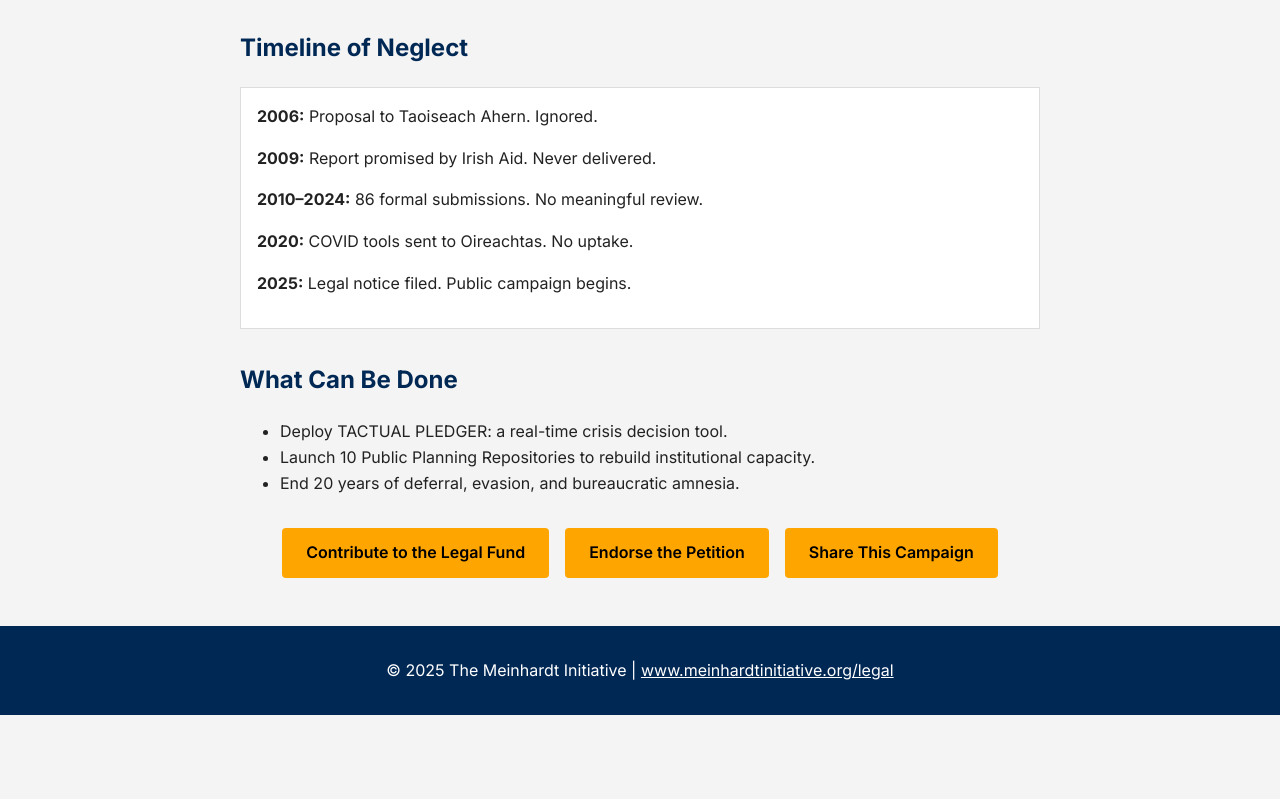
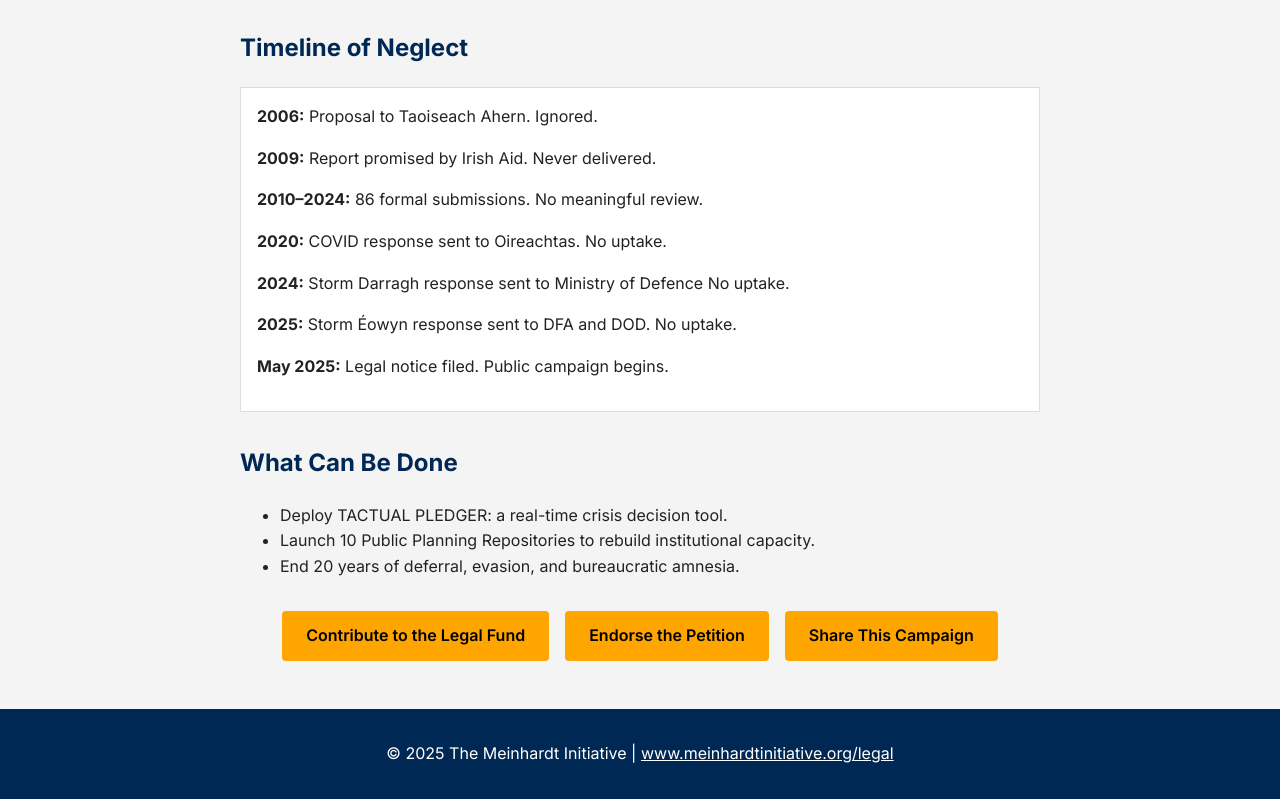
Before and after one commit to dr-wojak/meinhardt-initiative-public-flyer, a plain HTML site: page index.html in a window 1280 px wide. Shown: the part 815-1614 px from the top of the page. Before the commit the page ends 1530 px from the top, so only its background shows below. Drawn offline with Linux system fonts and the light colour scheme.

Commit message:
re-wording

```diff
--- a/index.html
+++ b/index.html
@@ -105,8 +105,10 @@
       <div class="timeline-item"><strong>2006:</strong> Proposal to Taoiseach Ahern. Ignored.</div>
       <div class="timeline-item"><strong>2009:</strong> Report promised by Irish Aid. Never delivered.</div>
       <div class="timeline-item"><strong>2010–2024:</strong> 86 formal submissions. No meaningful review.</div>
-      <div class="timeline-item"><strong>2020:</strong> COVID tools sent to Oireachtas. No uptake.</div>
-      <div class="timeline-item"><strong>2025:</strong> Legal notice filed. Public campaign begins.</div>
+      <div class="timeline-item"><strong>2020:</strong> COVID response sent to Oireachtas. No uptake.</div>
+      <div class="timeline-item"><strong>2024:</strong> Storm Darragh response sent to Ministry of Defence No uptake.</div>
+      <div class="timeline-item"><strong>2025:</strong> Storm Éowyn response sent to DFA and DOD. No uptake.</div>
+      <div class="timeline-item"><strong>May 2025:</strong> Legal notice filed. Public campaign begins.</div>
     </div>
 
     <h2>What Can Be Done</h2>
```
